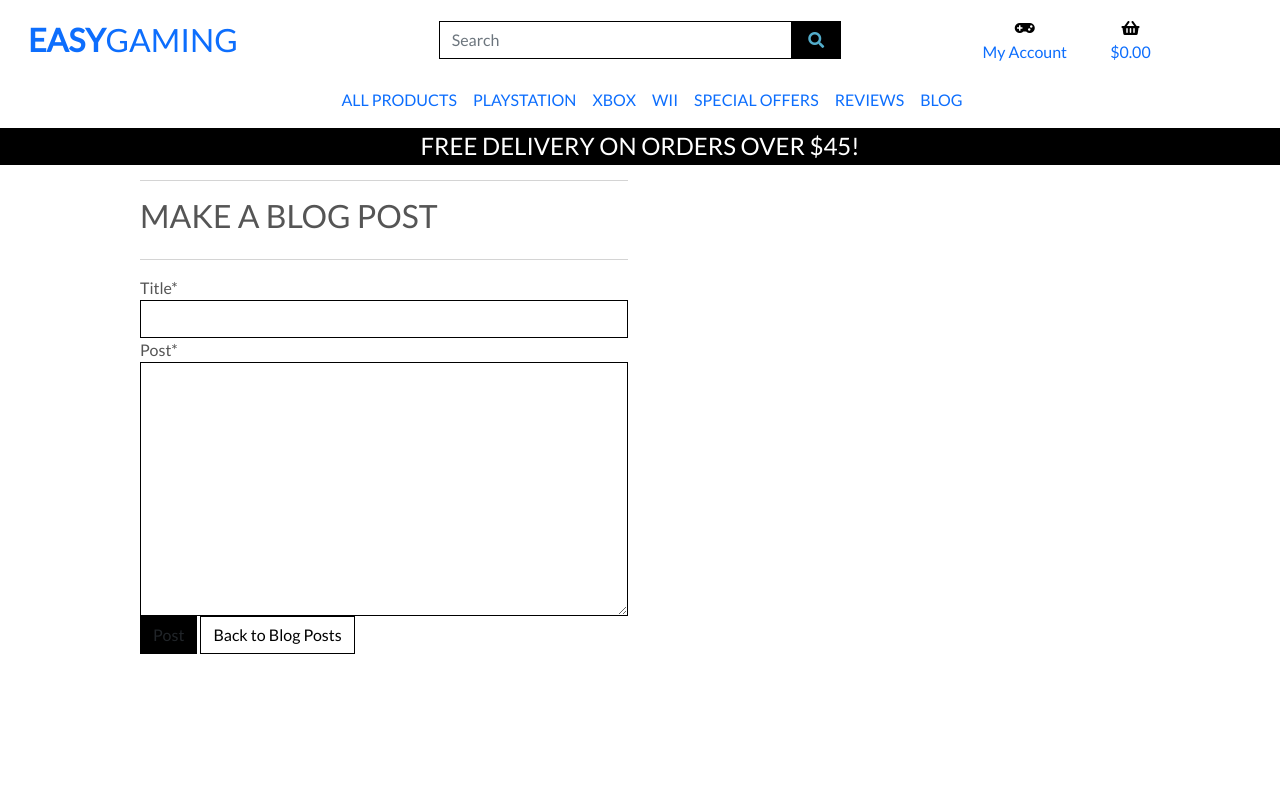
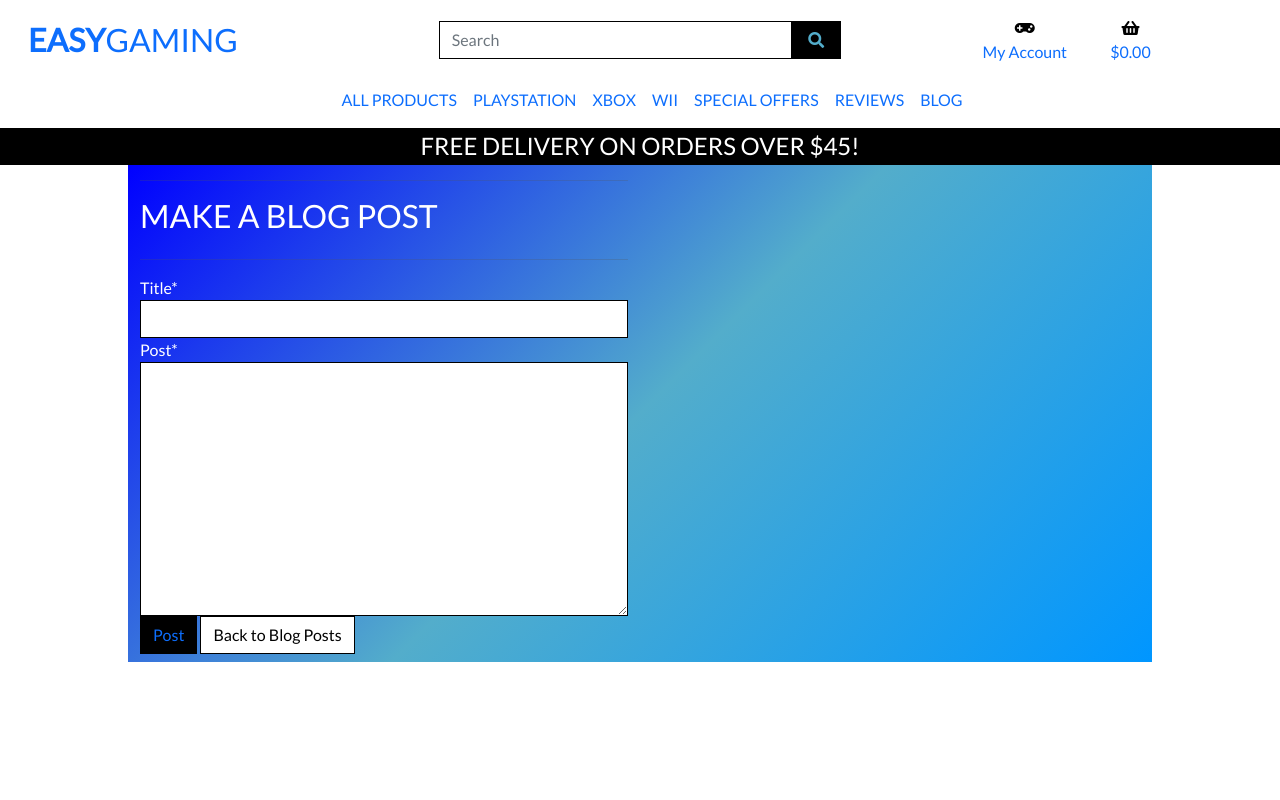
Before and after one commit to AJWest22/MS4, a Django app: page /blog/add/ in a window 1280 px wide. Run offline with Django 3.2, Linux system fonts and the light colour scheme; the visitor is signed in with stand-in values (Sample User, id 1); parts of the project's set-up code (start-up, migrations or seed data) failed here and were passed over; some libraries are stand-ins or nearby versions.

Commit message:
udate css on add blog post page

```diff
--- a/blog/templates/blog/add_blog.html
+++ b/blog/templates/blog/add_blog.html
@@ -15,20 +15,20 @@
 
 {% block content %}
 <div class="overlay"></div>
-<div class="container">
+<div class="container color-scheme">
     <div class="row">
         <div class="col-12 col-md-6">
             <hr>
-            <h2 class="logo-font mb-4">Make a Blog Post</h2>
+            <h2 class="logo-font mb-4 text-white">Make a Blog Post</h2>
             <hr>
         </div>
     </div>
     <div class="row">
         <div class="col-12 col-md-6">
-            <form method="POST" action="{% url 'add_post' %}" class="form mb-2" enctype="multipart/form-data">
+            <form method="POST" action="{% url 'add_post' %}" class="form mb-2 text-white" enctype="multipart/form-data">
                 {% csrf_token %}
                 {{ form|crispy }}
-                <button class="btn btn-black rounded-0">
+                <button class="btn btn-black rounded-0 text-primary">
                     Post
                 </button>
                 <a href="{% url 'posts' %}" class="btn btn-outline-black rounded-0">Back to Blog Posts</a>
```
